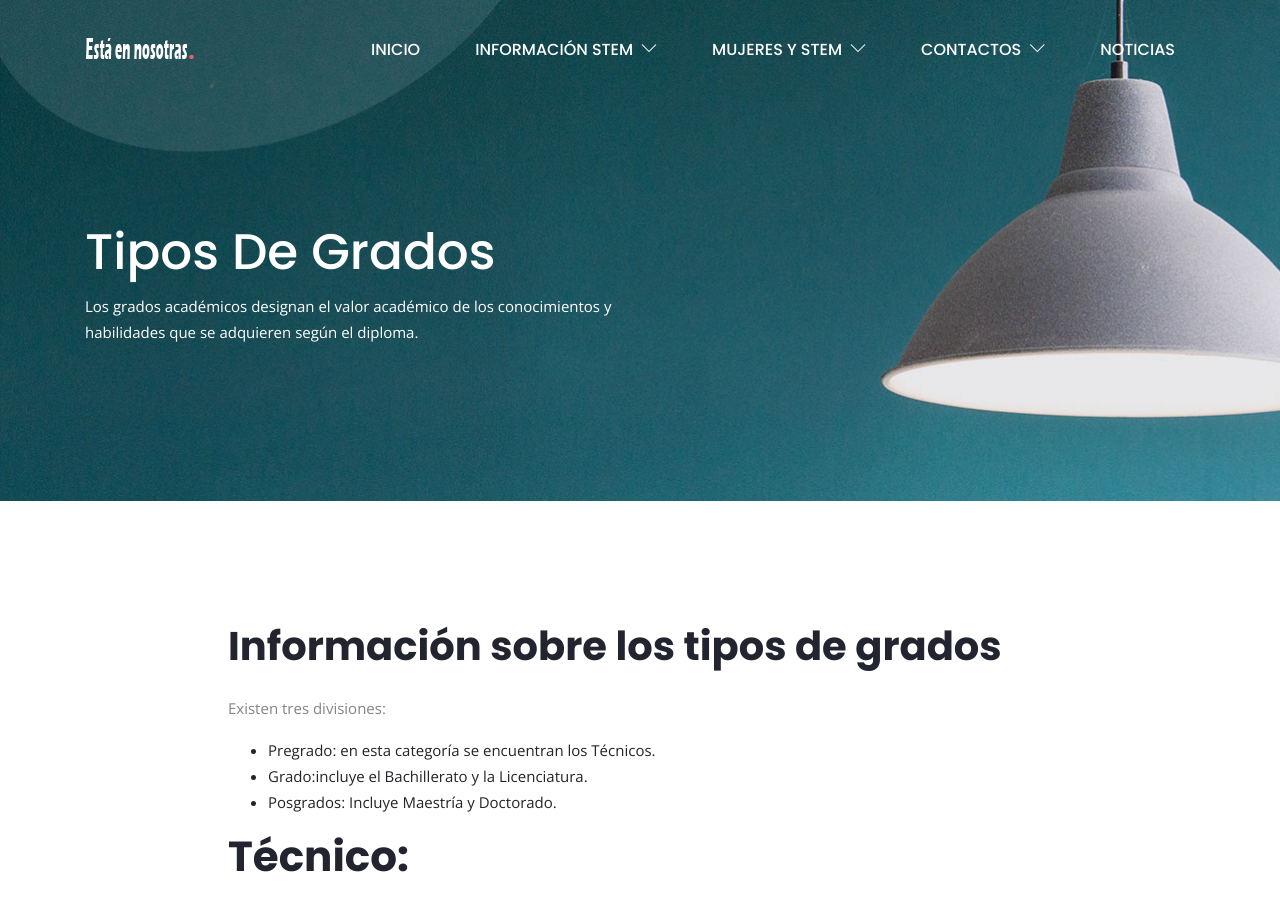
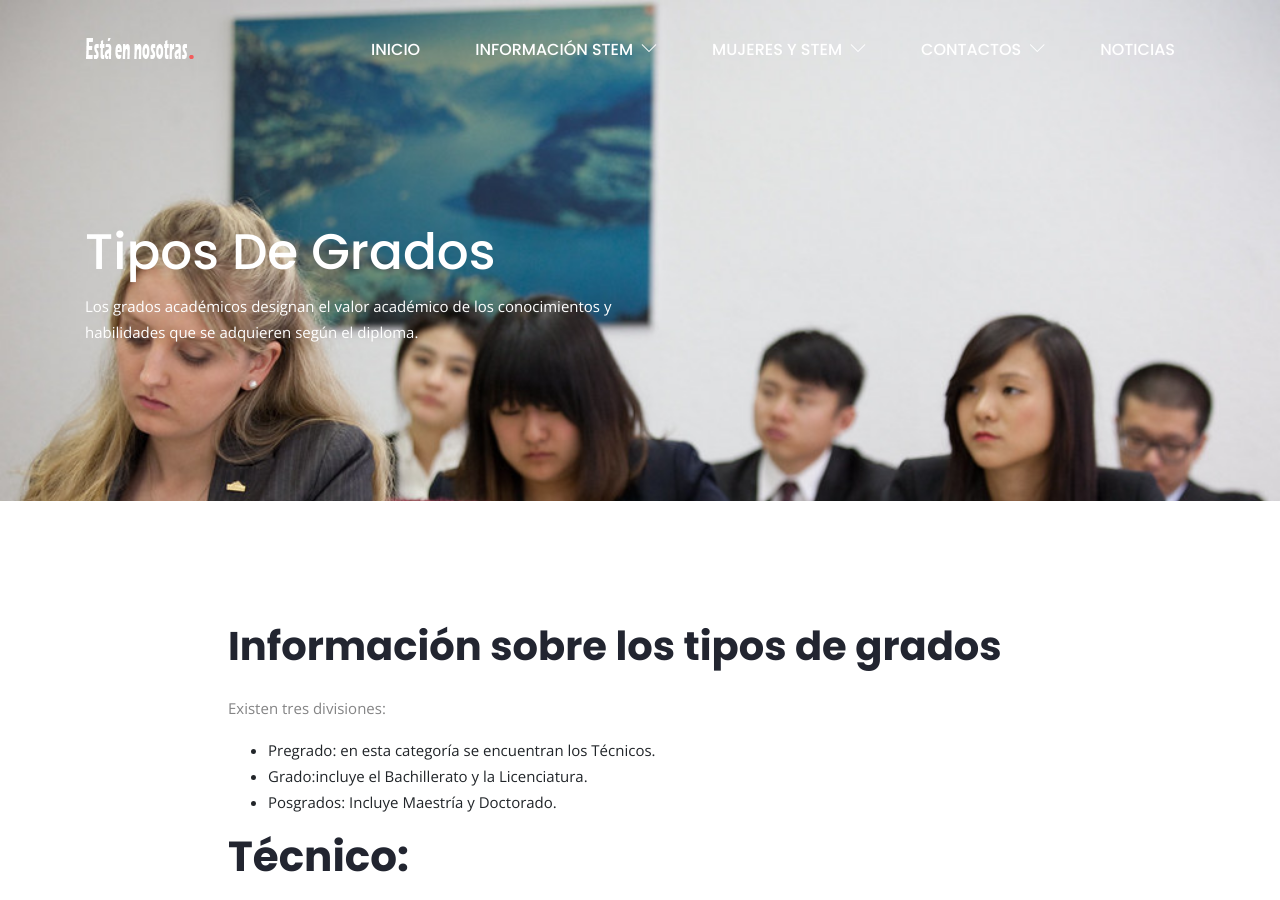
Before and after one commit to estaennosotraspiloto/estaennosotraspiloto, a Jekyll site: the page built from tipos-de-grados.html, in a window 1280 px wide and 900 px high. Built offline with Jekyll 4.4.1, drawn with Linux system fonts in a browser that asks for light colours.

Commit message:
Update from Forestry.io estaennosotraspiloto updated tipos-de-grados.html

```diff
--- a/tipos-de-grados.html
+++ b/tipos-de-grados.html
@@ -1,6 +1,6 @@
 ---
 layout: default
-header_image: "/assets/images/bg/bg-portfolio.jpg"
+header_image: "/assets/images/team/tipos-de-grados.jpg"
 title: Tipos de grados
 description: Los grados académicos designan el valor académico de los conocimientos
   y habilidades que se adquieren según el diploma.
```
